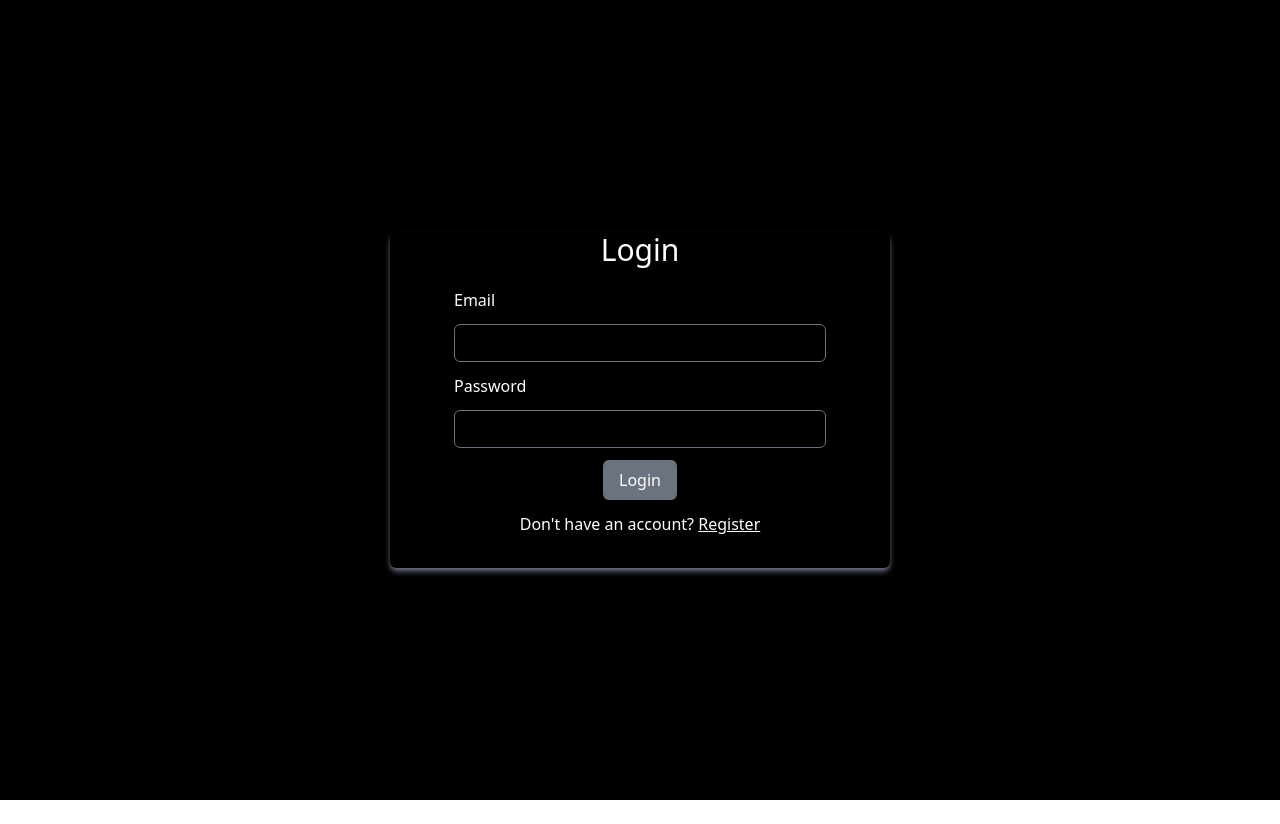
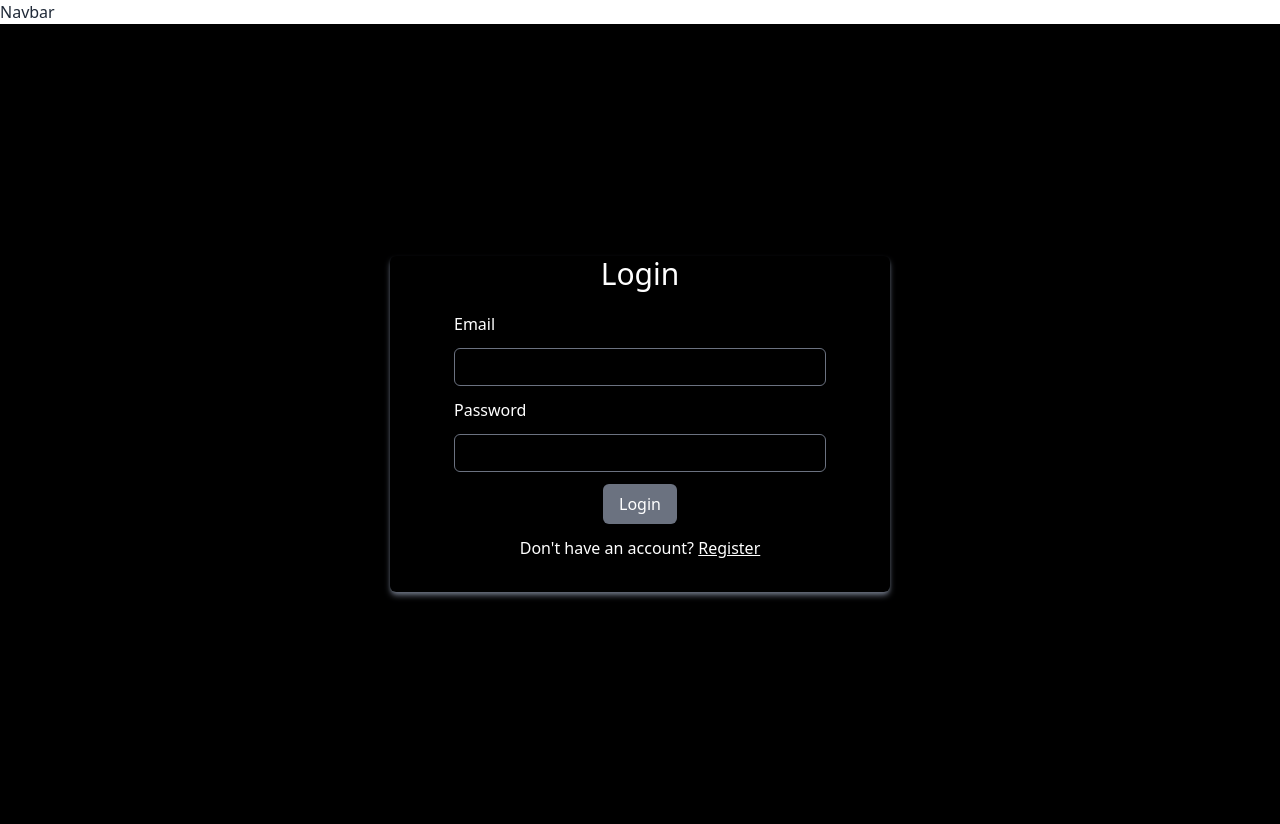
Before and after one commit to raoufboukh/chat_app, a React (Vite) app in the folder client/: page /login in a window 1280 px wide. Before the commit the page ends 800 px from the top, so only its background shows below. Built offline with nearby package versions, Linux system fonts and the light colour scheme; no server answers.

Commit message:
add Navbar page

```diff
--- a/client/src/App.tsx
+++ b/client/src/App.tsx
@@ -9,6 +9,7 @@
 import { useEffect } from "react";
 import SettingsPage from "./pages/Settings.tsx";
 import Profile from "./pages/Profile.tsx";
+import Navbar from "./components/Navbar.tsx";
 
 function App() {
   const { user, checkAuth, isChecking } = useAuthStore();
@@ -24,6 +25,7 @@
     );
   return (
     <>
+      <Navbar />
       <Routes>
         <Route path="/" element={user ? <Hero /> : <Navigate to="/login" />} />
         <Route
--- a/client/src/components/Navbar.tsx
+++ b/client/src/components/Navbar.tsx
@@ -0,0 +1,9 @@
+const Navbar = () => {
+  return (
+    <div>
+      <h1>Navbar</h1>
+    </div>
+  );
+};
+
+export default Navbar;
```
